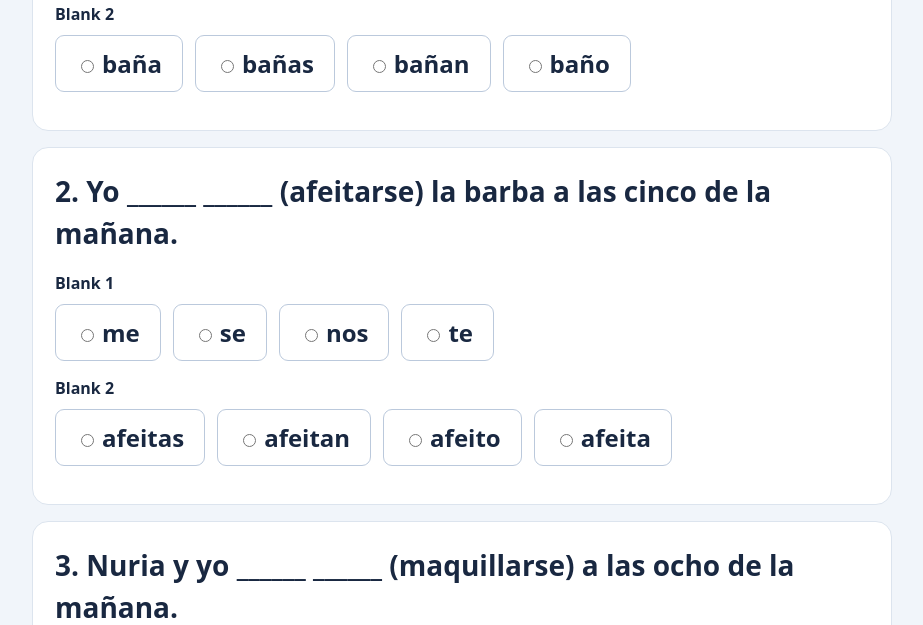
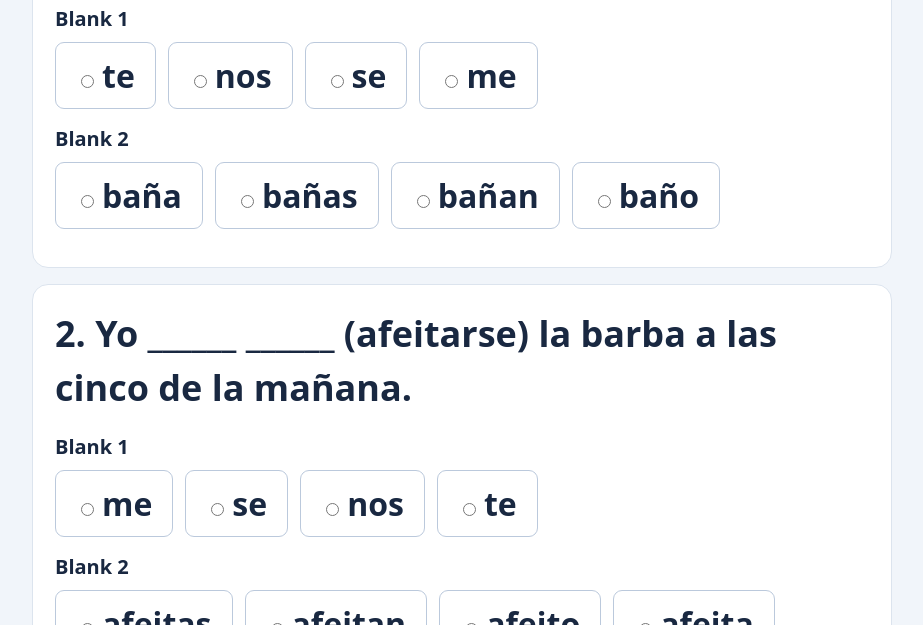
Before and after one commit to esemmelman/spa017, a plain HTML site: page index.html in a window 1280 px wide. Shown: the part 475-1100 px from the top of the page, without its empty margins (178-1101 px from the left). Drawn offline with Linux system fonts and the light colour scheme.

Commit message:
Increase spa017 quiz font sizes

```diff
--- a/index.html
+++ b/index.html
@@ -5,7 +5,7 @@
 <meta name="viewport" content="width=device-width,initial-scale=1">
 <title>spa017 — Spanish Reflexive Verbs</title>
 <style>
-:root{font-family:system-ui,sans-serif;color:#192841;background:#f1f5fa}*{box-sizing:border-box}body{margin:0}main{max-width:900px;margin:auto;padding:32px 20px}.panel,.question{background:white;border:1px solid #dce4ee;border-radius:16px;padding:22px;margin:16px 0}h1{font-size:clamp(26px,5vw,40px);margin:0 0 12px}.intro,footer{color:#52647b;line-height:1.6}h2{font-size:clamp(22px,4vw,28px);line-height:1.5;margin:0 0 18px}.choices{display:flex;flex-wrap:wrap;gap:12px}.choices label{font-size:24px;font-weight:700;border:1px solid #bbc9dc;border-radius:9px;padding:11px 20px;cursor:pointer}input{margin-right:8px}button{font:inherit;border-radius:9px;padding:11px 15px;cursor:pointer;background:#245bd7;color:white;border:1px solid #245bd7}h2:focus-visible,button:focus-visible,input:focus-visible{outline:3px solid #edab32;outline-offset:3px}.answer-correct{background:#dcfce7!important;border:2px solid #228352!important;color:#14532d}.answer-wrong{background:#fee2e2!important;border:2px solid #c74343!important;color:#991b1b}.choices label:has(input:disabled){cursor:default}.feedback{line-height:1.5;margin:12px 0 0}.blank-group{margin:16px 0}.blank-label{font-weight:600;margin:0 0 10px}.filled{color:#228352;text-decoration:underline}.result{font-size:20px;font-weight:700}footer{font-size:14px}#results{margin:0 0 16px}
+:root{font-family:system-ui,sans-serif;color:#192841;background:#f1f5fa}*{box-sizing:border-box}body{margin:0;font-size:20px}main{max-width:900px;margin:auto;padding:32px 20px}.panel,.question{background:white;border:1px solid #dce4ee;border-radius:16px;padding:22px;margin:16px 0}h1{font-size:clamp(32px,6vw,48px);margin:0 0 12px}.intro,footer{color:#52647b;line-height:1.6}h2{font-size:clamp(28px,5vw,36px);line-height:1.5;margin:0 0 18px}.choices{display:flex;flex-wrap:wrap;gap:12px}.choices label{font-size:32px;font-weight:700;border:1px solid #bbc9dc;border-radius:9px;padding:11px 20px;cursor:pointer}input{margin-right:8px}button{font:inherit;border-radius:9px;padding:11px 15px;cursor:pointer;background:#245bd7;color:white;border:1px solid #245bd7}h2:focus-visible,button:focus-visible,input:focus-visible{outline:3px solid #edab32;outline-offset:3px}.answer-correct{background:#dcfce7!important;border:2px solid #228352!important;color:#14532d}.answer-wrong{background:#fee2e2!important;border:2px solid #c74343!important;color:#991b1b}.choices label:has(input:disabled){cursor:default}.feedback{line-height:1.5;margin:12px 0 0}.blank-group{margin:16px 0}.blank-label{font-weight:600;margin:0 0 10px}.filled{color:#228352;text-decoration:underline}.result{font-size:26px;font-weight:700}footer{font-size:18px}#results{margin:0 0 16px}
 </style>
 </head>
 <body><main>
```
